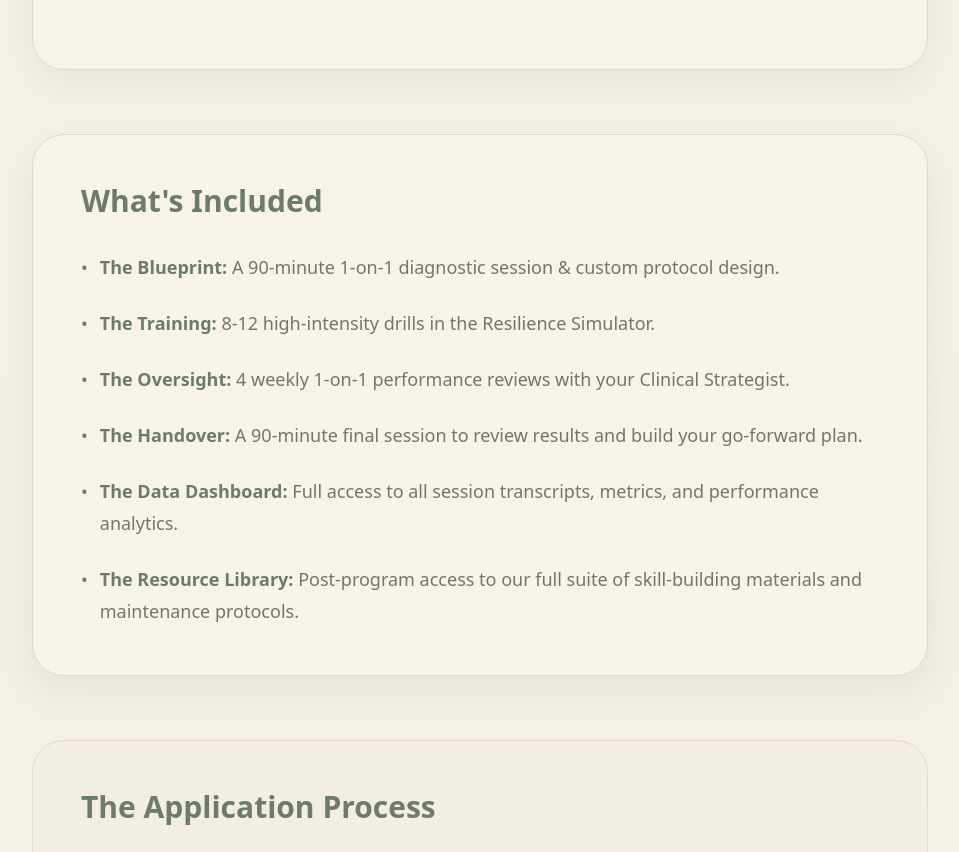
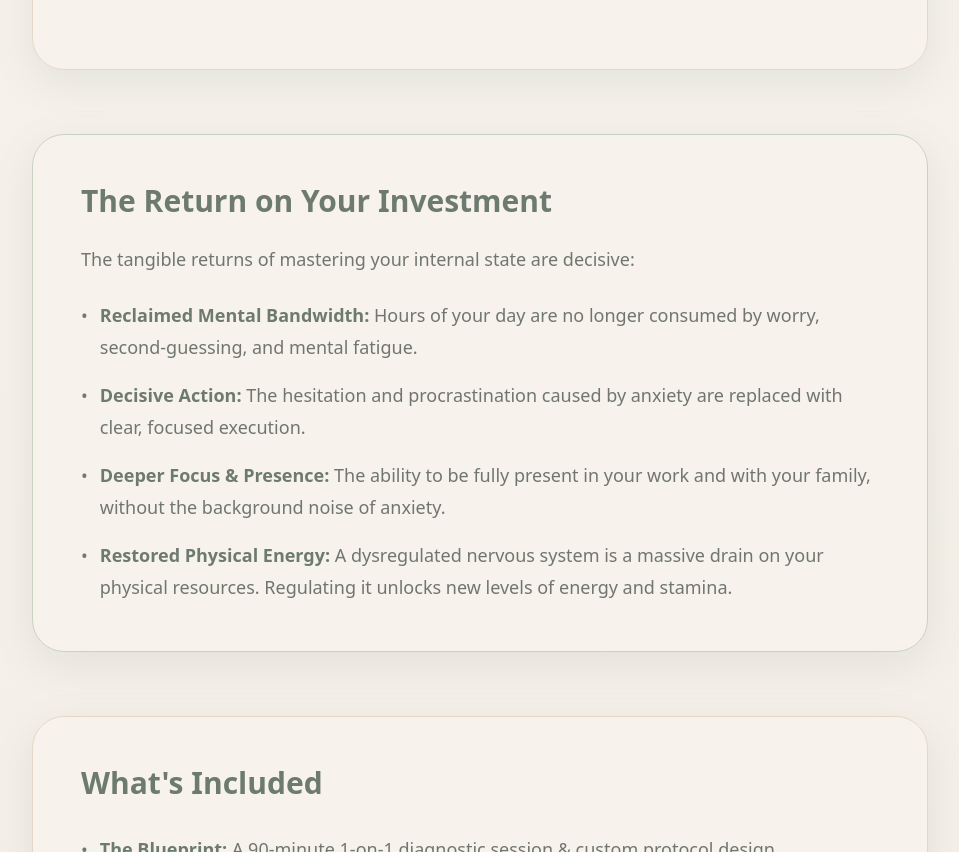
Before and after one commit to Carpentersbug41/Coastal-Calm-Therapy-website, a Next.js app: page /investment in a window 1280 px wide. Shown: the part 760-1612 px from the top of the page, without its empty margins (160-1119 px from the left). Built offline with nearby package versions, Linux system fonts and the light colour scheme; no server answers.

Commit message:
Further updates to site pages

```diff
--- a/app/(site)/about/page.tsx
+++ b/app/(site)/about/page.tsx
@@ -60,6 +60,10 @@ export default function AboutPage() {
                 <p>
                   I am a therapist who became an engineer because traditional therapy was failing too many of my clients. I saw intelligent, capable people trapped in a slow, unstructured system that wasn't giving them the results they deserved. I became obsessed with one question: "How can we get our clients to a place of freedom and self-mastery, faster and more effectively?" The Anxiety Protocol is the answer to that obsession.
                 </p>
+
+                <blockquote className="pl-6 border-l-4 border-dune italic text-xl text-sea-sage font-medium">
+                  "I realized then that anxiety wasn't a character flaw to be managed, but an engineering problem to be solved."
+                </blockquote>
               </div>
             </div>
           </ScrollReveal>
--- a/app/(site)/investment/page.tsx
+++ b/app/(site)/investment/page.tsx
@@ -40,6 +40,40 @@ export default function InvestmentPage() {
               <p className="text-lg leading-8 text-body mb-6">
                 The investment in the 30-Day Protocol is £2,500. This is not a fee for therapy sessions. It is a fixed-price investment in a specific outcome: reclaiming your focus, your peace of mind, and your ability to perform at your best, free from the grip of anxiety. Consider the high cost of <em>not</em> solving this problem—the lost productivity, the strained relationships, the constant mental fatigue. Our protocol is engineered to deliver a decisive return on that investment in one month.
               </p>
+            </div>
+          </ScrollReveal>
+        </section>
+
+        {/* The Return on Your Investment */}
+        <section className="mb-16 max-w-4xl mx-auto">
+          <ScrollReveal delay={150}>
+            <div className="glass-effect rounded-3xl p-8 md:p-12 shadow-soft-lg border border-seafoam">
+              <h2 className="text-3xl font-bold text-sea-sage mb-6">
+                The Return on Your Investment
+              </h2>
+
+              <p className="text-lg leading-8 text-body mb-6">
+                The tangible returns of mastering your internal state are decisive:
+              </p>
+
+              <ul className="space-y-4 text-lg leading-8 text-body">
+                <li className="flex items-start">
+                  <span className="text-sea-sage mr-3 flex-shrink-0">•</span>
+                  <span><strong className="text-sea-sage">Reclaimed Mental Bandwidth:</strong> Hours of your day are no longer consumed by worry, second-guessing, and mental fatigue.</span>
+                </li>
+                <li className="flex items-start">
+                  <span className="text-sea-sage mr-3 flex-shrink-0">•</span>
+                  <span><strong className="text-sea-sage">Decisive Action:</strong> The hesitation and procrastination caused by anxiety are replaced with clear, focused execution.</span>
+                </li>
+                <li className="flex items-start">
+                  <span className="text-sea-sage mr-3 flex-shrink-0">•</span>
+                  <span><strong className="text-sea-sage">Deeper Focus & Presence:</strong> The ability to be fully present in your work and with your family, without the background noise of anxiety.</span>
+                </li>
+                <li className="flex items-start">
+                  <span className="text-sea-sage mr-3 flex-shrink-0">•</span>
+                  <span><strong className="text-sea-sage">Restored Physical Energy:</strong> A dysregulated nervous system is a massive drain on your physical resources. Regulating it unlocks new levels of energy and stamina.</span>
+                </li>
+              </ul>
             </div>
           </ScrollReveal>
         </section>
--- a/app/(site)/page.tsx
+++ b/app/(site)/page.tsx
@@ -89,7 +89,7 @@ export default function HomePage() {
                 </h1>
 
                 <p className="text-xl leading-8 text-body mb-8">
-                  A different kind of therapy, engineered for a structured mind. We don't just talk about anxiety—we give you the tools to solve it.
+                  For the structured mind that's tired of talking and ready to solve the problem.
                 </p>
 
                 <Link
@@ -142,7 +142,7 @@ export default function HomePage() {
           <div className="max-w-4xl mx-auto">
             <ScrollReveal>
               <h2 className="text-3xl md:text-4xl font-bold text-sea-sage mb-6">
-                You're Not Broken. Your Toolkit Is.
+                You're Not Broken. Your *Method* Is.
               </h2>
 
               <p className="text-lg leading-8 text-body mb-6">
--- a/app/(site)/protocol/page.tsx
+++ b/app/(site)/protocol/page.tsx
@@ -72,7 +72,7 @@ export default function ProtocolPage() {
                   </div>
                   <div className="glass-effect rounded-3xl p-8 md:p-10 shadow-soft-lg border border-dune-shadow flex-1 md:mt-8">
                     <h2 className="text-2xl md:text-3xl font-bold text-sea-sage mb-4">
-                      Phase 2: Building New Neural Pathways for Calm
+                      Phase 2: Installing New Instincts for Calm.
                     </h2>
                     <p className="text-base md:text-lg leading-7 md:leading-8 text-body">
                       This is where you do the work. Through 2-3 weekly drills in our simulator, you will actively build and automate the specific skills—somatic and cognitive—that give you control over your nervous system.
@@ -91,7 +91,7 @@ export default function ProtocolPage() {
                   </div>
                   <div className="glass-effect rounded-3xl p-8 md:p-10 shadow-soft-lg border border-dune-shadow flex-1 md:mt-8">
                     <h2 className="text-2xl md:text-3xl font-bold text-sea-sage mb-4">
-                      Phase 3: Tracking Your Progress Toward the Goal
+                      Phase 3: Optimizing Your Performance.
                     </h2>
                     <p className="text-base md:text-lg leading-7 md:leading-8 text-body">
                       Each week, your strategist reviews your performance data. These brief, 15-minute calls ensure you are on track, troubleshoot any issues, and optimize your plan for the fastest possible results.
--- a/app/(site)/simulator/page.tsx
+++ b/app/(site)/simulator/page.tsx
@@ -66,28 +66,28 @@ export default function SimulatorPage() {
           <ScrollReveal delay={200}>
             <div className="mb-12">
               <h2 className="text-3xl md:text-4xl font-bold text-sea-sage mb-8">
-                Why It Works So Well For You:
+                Engineered for Real Breakthroughs
               </h2>
 
               <div className="space-y-8">
                 <div>
-                  <h4 className="text-xl font-bold text-sea-sage mb-3">Practice Without Performance Anxiety</h4>
+                  <h4 className="text-xl font-bold text-sea-sage mb-3">1. True Privacy.</h4>
                   <p className="text-lg leading-8 text-body">
-                    The Simulator is a 100% private, non-judgmental space. This allows you to practice vulnerable new skills without the fear of being watched or judged, which our clients find accelerates their progress.
+                    The messy, repetitive work of rewiring your brain shouldn't have an audience. Our simulator is a 100% judgment-free space, allowing you to practice vulnerable skills with zero social risk.
                   </p>
                 </div>
 
                 <div>
-                  <h4 className="text-xl font-bold text-sea-sage mb-3">Achieve Relief Faster</h4>
+                  <h4 className="text-xl font-bold text-sea-sage mb-3">2. Unprecedented Dosage.</h4>
                   <p className="text-lg leading-8 text-body">
-                    The on-demand nature of the Simulator allows for an intensity of practice that is impossible in weekly therapy. More practice means faster, more durable relief from your symptoms.
+                    Lasting change requires a high volume of practice. The simulator gives you an intensity of training that is impossible to achieve in a weekly session, allowing you to build new habits in days, not months.
                   </p>
                 </div>
 
                 <div>
-                  <h4 className="text-xl font-bold text-sea-sage mb-3">Get a Plan That Actually Solves Your Problem</h4>
+                  <h4 className="text-xl font-bold text-sea-sage mb-3">3. Objective Data.</h4>
                   <p className="text-lg leading-8 text-body">
-                    Every drill is transcribed, providing your strategist with objective data. This allows them to see exactly what's working and what's not, and to fine-tune your plan with a level of precision that is unheard of in traditional therapy.
+                    We don't guess about your progress. Every drill provides your strategist with clean, objective data, allowing them to pinpoint your sticking points with surgical precision and optimize your plan based on what the numbers actually say.
                   </p>
                 </div>
               </div>
```
Also changed, not shown: app/(site)/who-its-for/page.tsx (+4 -6 lines).
